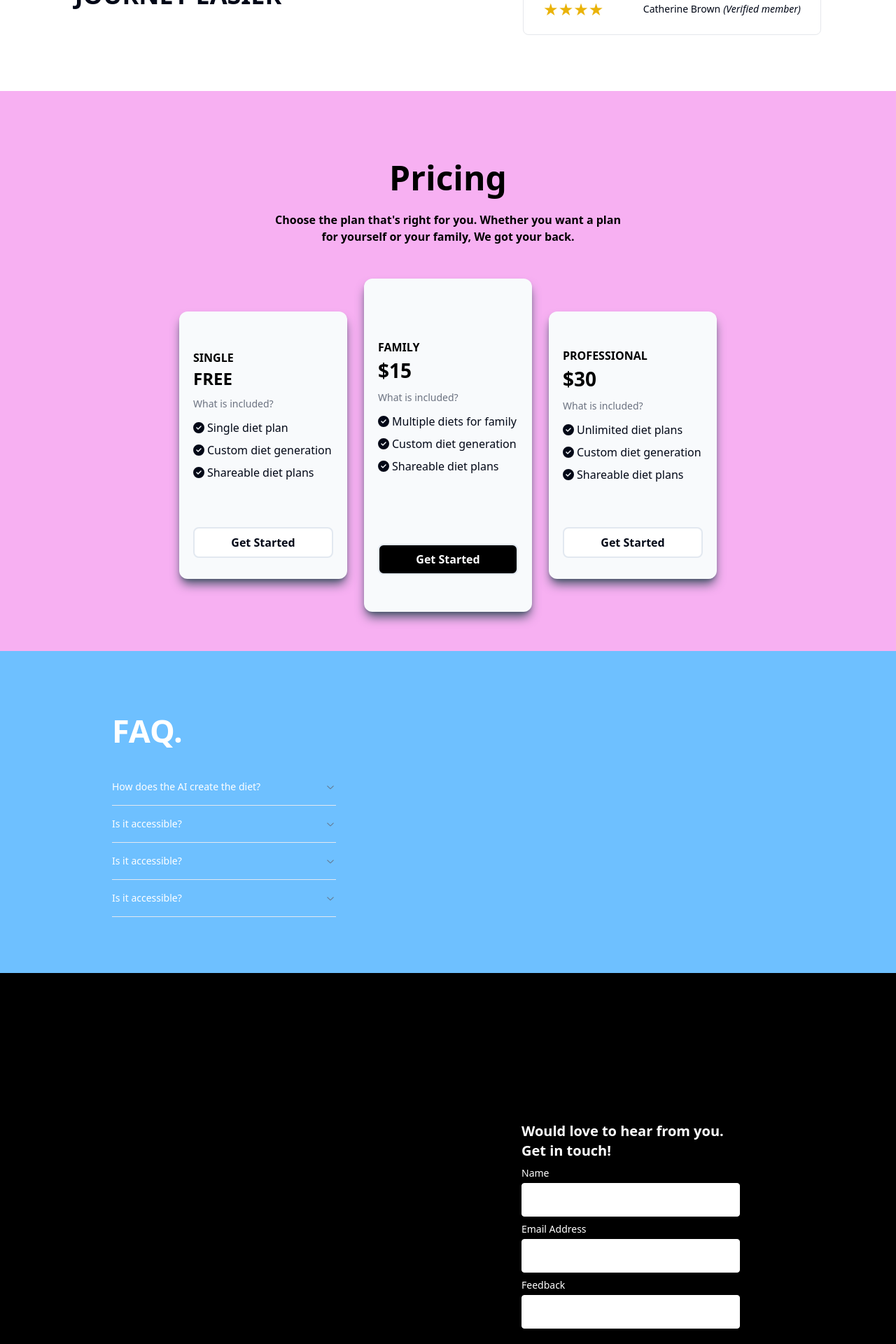
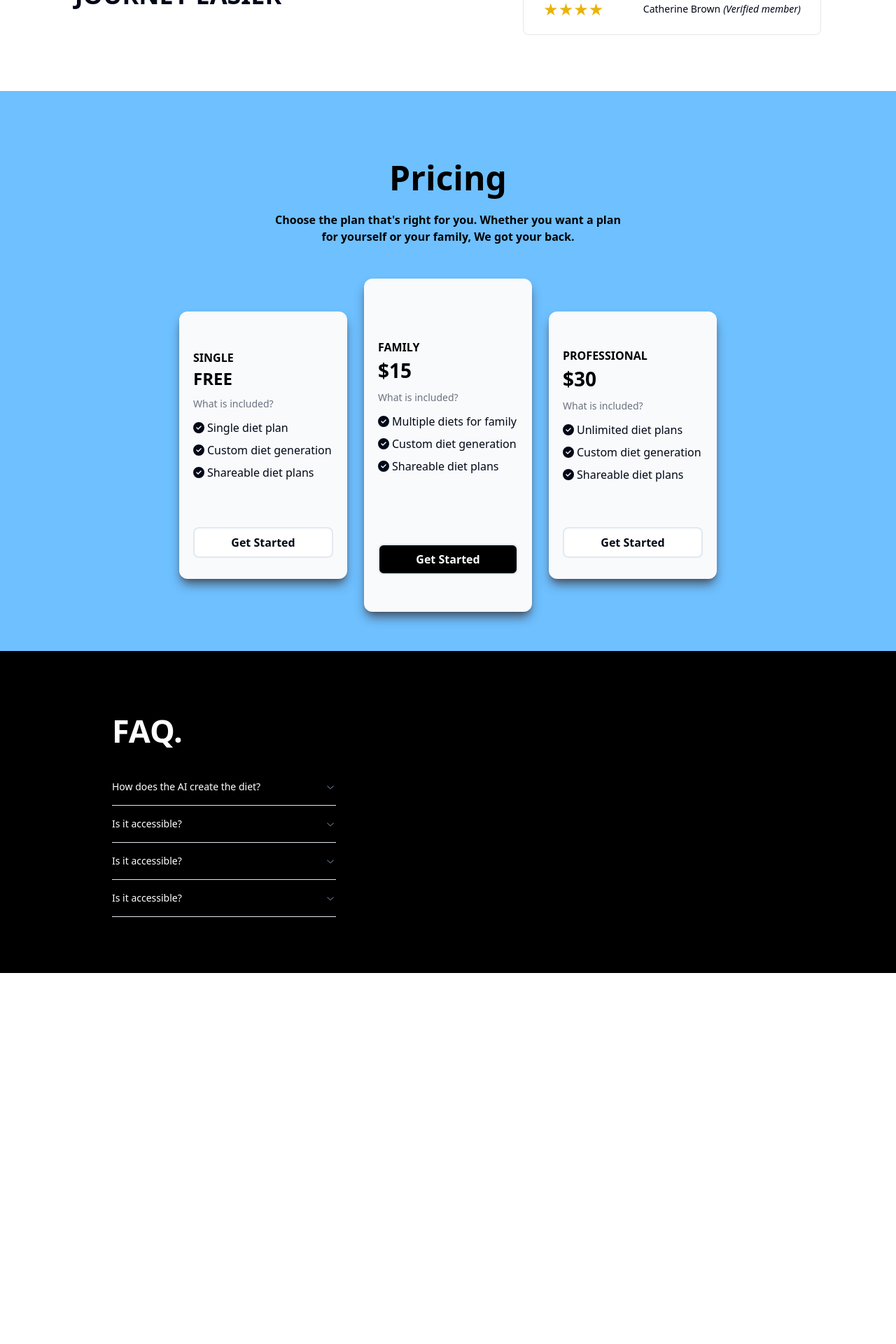
Before and after one commit to ishk9/getYourDiet, a Next.js app in the folder client/: page / in a window 1280 px wide. Shown: the part 1060-2980 px from the top of the page at 70% size. After the commit the page ends 2450 px from the top, so only its background shows below. Built offline with nearby package versions, Linux system fonts and the light colour scheme.

Commit message:
added client]

```diff
--- a/client/app/Faq/page.js
+++ b/client/app/Faq/page.js
@@ -9,7 +9,7 @@ import {
 
 const FaqPage = () => {
     return (
-        <div id="faq" className='h-[70%] w-screen bg-[#6EC0FF] flex py-20'>
+        <div id="faq" className='h-[70%] w-screen bg-black flex py-20'>
             <div className='w-1/2 h-full flex flex-col justify-center items-center'>
                 <div className='flex justify-start items-start w-1/2'>
                     <h1 className='text-white text-[45px] font-bold uppercase'>Faq.</h1>
--- a/client/app/Landing/page.js
+++ b/client/app/Landing/page.js
@@ -16,7 +16,7 @@ const LandingPage = () => {
                 <Reviews />
                 <PricingPage />
                 <FaqPage />
-                <Contact />
+                {/* <Contact /> */}
             </div>
 
         </div>
--- a/client/app/Pricing/page.js
+++ b/client/app/Pricing/page.js
@@ -25,7 +25,7 @@ const prices = [
 export default function PricingPage() {
 
     return (
-        <div id="pricing" className="flex flex-col w-screen h-screen items-center px-10 py-2 overflow-hidden bg-[#F7B0F2]">
+        <div id="pricing" className="flex flex-col w-screen h-screen items-center px-10 py-2 overflow-hidden bg-[#6EC0FF]">
             <h1 className="text-[3em] font-semibold mt-20 text-black">Pricing</h1>
             <div className="w-[44%] flex flex-col justify-center items-center">
                 <p className='mt-3 text-black font-semibold'>Choose the plan that&apos;s right for you. Whether you want a plan</p>
--- a/client/app/Profile/page.js
+++ b/client/app/Profile/page.js
@@ -33,7 +33,7 @@ const ProfilePage = () => {
     return (
         <div className="h-screen w-screen flex flex-col p-4 overflow-hidden items-center">
             {/* Photo section */}
-            <div className="w-[95%] border border-black h-[20%] rounded-[12px] mt-12">
+            <div className="w-[95%] border border-gray-400 h-[20%] rounded-[12px] mt-12">
                 {/* Photo */}
                 <div>
 
--- a/client/app/Reviews/page.js
+++ b/client/app/Reviews/page.js
@@ -21,7 +21,7 @@ const ReviewPage = () => {
             setCurrentReviewIndex((prevIndex) =>
                 (prevIndex + 1) % dummyReviews.length
             );
-        }, 3000);
+        }, 2000);
 
         return () => clearInterval(interval);
     }, [dummyReviews.length]);
--- a/client/components/ui/customtabs.jsx
+++ b/client/components/ui/customtabs.jsx
@@ -2,6 +2,8 @@
 import { useState } from "react";
 import { motion } from "framer-motion";
 import { cn } from "@/lib/utils";
+import { PiLockSimpleBold } from "react-icons/pi";
+import { useRouter } from "next/navigation";
 
 export const Tabs = ({
   tabs: propTabs,
@@ -10,6 +12,10 @@ export const Tabs = ({
   tabClassName,
   contentClassName
 }) => {
+
+  const isSubscribed = false;
+  const router = useRouter();
+
   const [active, setActive] = useState(propTabs[0]);
   const [tabs, setTabs] = useState(propTabs);
 
@@ -23,6 +29,7 @@ export const Tabs = ({
 
   const [hovering, setHovering] = useState(false);
 
+
   return (<div className='flex justify-center items-start'>
     <div
       className={cn(
@@ -33,7 +40,12 @@ export const Tabs = ({
         <button
           key={tab.title}
           onClick={() => {
-            moveSelectedTabToTop(idx);
+            if(isSubscribed){
+              moveSelectedTabToTop(idx);
+            }
+            else {
+              router.push("/Pricing");
+            }
           }}
           onMouseEnter={() => setHovering(true)}
           onMouseLeave={() => setHovering(false)}
@@ -51,8 +63,11 @@ export const Tabs = ({
               )} />
           )}
 
-          <span className="relative block text-white dark:text-white">
+          <span className="relative  text-white dark:text-white flex justify-between items-center">
             {tab.title}
+            {
+              !isSubscribed && idx != 0 && <PiLockSimpleBold />
+            }
           </span>
         </button>
       ))}
```
